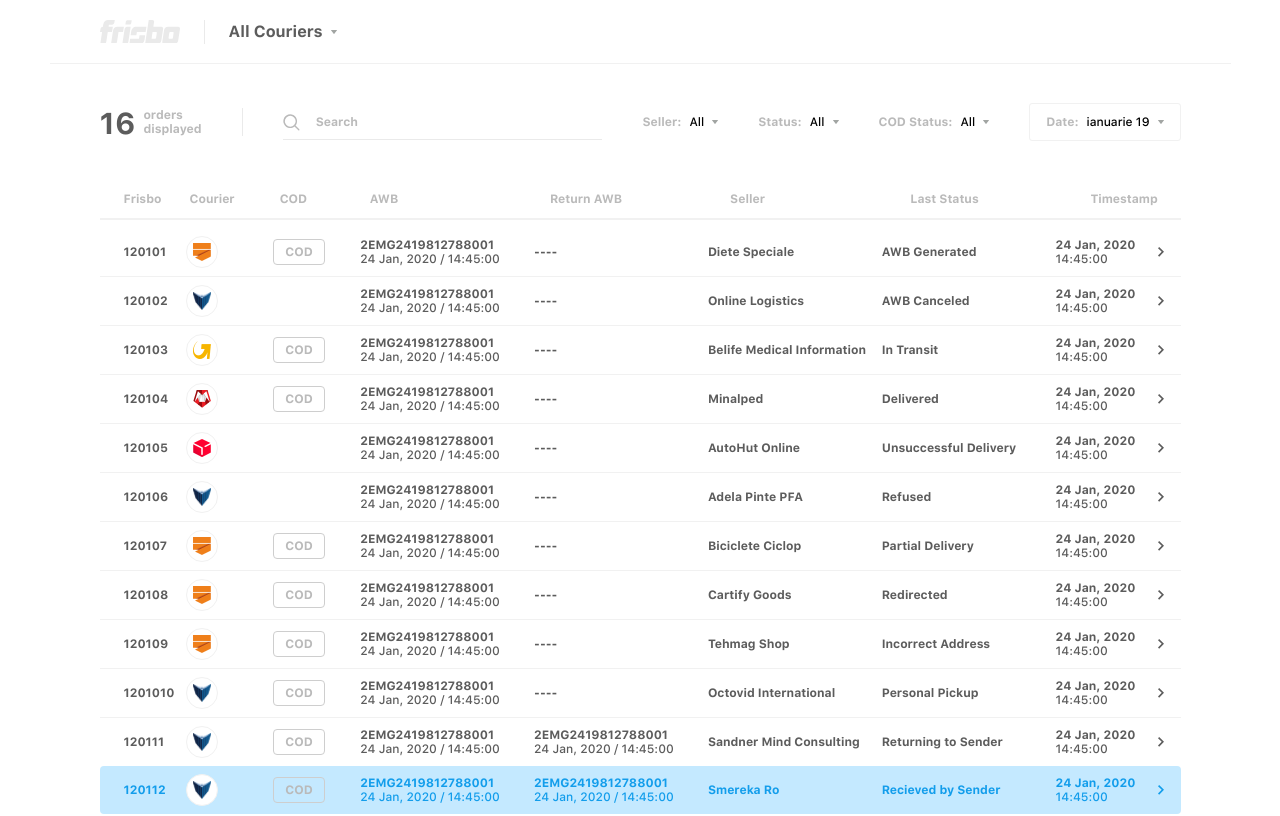
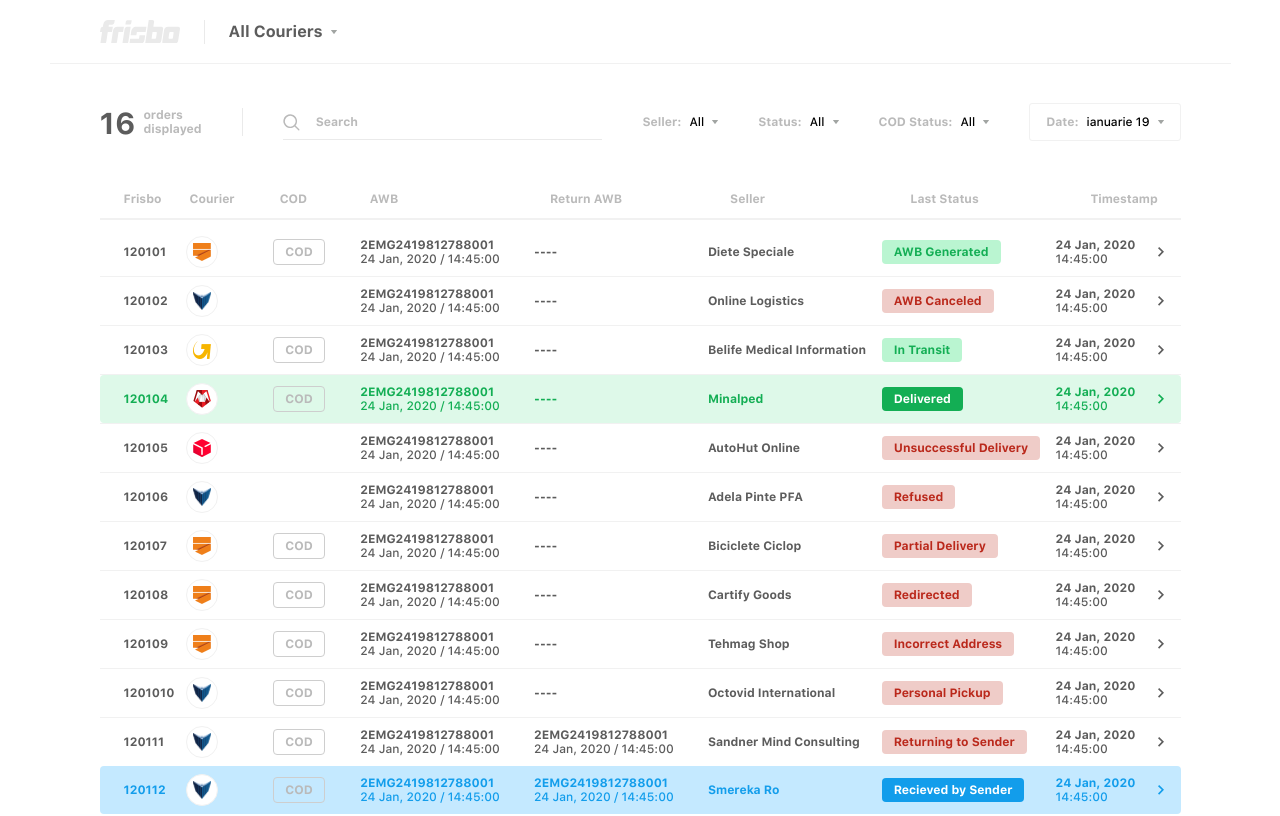
Before and after one commit to cojoclaudiu/app_couriers, a React (Vite) app: page / in a window 1280 px wide. Shown: the top 816 px of the page. Built offline with nearby package versions, Linux system fonts and the light colour scheme.

Commit message:
status label component

```diff
--- /dev/null
+++ b/src/components/StatusLabel/index.module.css
@@ -0,0 +1,31 @@
+.labelContainer {
+  display: flex;
+  padding: 0.5rem 1.2rem;
+  border-radius: 0.4rem;
+  width: max-content;
+}
+
+.coralFull {
+  background-color: var(--coral-1);
+  color: var(--coral);
+}
+
+.coralOutline {
+  border: 1px solid var(--coral);
+  color: var(--coral);
+}
+
+.blueFull {
+  background-color: var(--blue);
+  color: white;
+}
+
+.greenLight {
+  background-color: var(--green-2);
+  color: var(--green);
+}
+
+.greenDark {
+  background-color: var(--green);
+  color: white;
+}
--- /dev/null
+++ b/src/components/StatusLabel/index.tsx
@@ -0,0 +1,16 @@
+import styles from './index.module.css';
+
+interface IStatusLabel {
+  label: string;
+  color?: 'coralFull' | 'coralOutline' | 'blueFull' | 'greenDark' | 'greenLight';
+}
+
+function StatusLabel({ label, color }: IStatusLabel) {
+  return (
+    <div className={`${styles.labelContainer} ${color ? styles[color] : ''}`}>
+      {label}
+    </div>
+  );
+}
+
+export default StatusLabel;
--- a/src/components/TableFC/index.module.css
+++ b/src/components/TableFC/index.module.css
@@ -24,6 +24,12 @@
 .tableRow {
   height: 4.8rem;
   border-radius: 0.4rem;
+  background-color: white;
+  transition: all 0.1s ease-in;
+}
+
+.tableRow:hover {
+  filter: brightness(0.96);
 }
 
 .rowRed {
--- a/src/components/TableFC/index.tsx
+++ b/src/components/TableFC/index.tsx
@@ -4,6 +4,7 @@
 import COD from '../COD';
 import CourierAvatar from '../CourierAvatar';
 import ChevronIcon from '../Icons/ChevronIcon';
+import StatusLabel from '../StatusLabel';
 import Timestamp from '../Timestamp';
 import Cell from './Cell';
 import useRowDelimiter from './hooks/useRowDelimiter';
@@ -33,7 +34,7 @@
             <div
               className={`${styles.tableRow}   ${
                 (index === 15 ? styles.rowRed : '') ||
-                (index === 13 ? styles.rowGreen : '') ||
+                (index === 13 || index === 3 ? styles.rowGreen : '') ||
                 (index === 11 ? styles.rowBlue : '')
               }`}
             >
@@ -51,7 +52,21 @@
                 }
               />
               <Cell element={item.seller} />
-              <Cell element={item.lastStatus} />
+              <Cell
+                element={
+                  <StatusLabel
+                    label={item.lastStatus}
+                    color={
+                      ((index === 14 || index === 12 || index === 0 || index === 2) &&
+                        'greenLight') ||
+                      ((index === 13 || index === 3) && 'greenDark') ||
+                      (index === 15 && 'coralOutline') ||
+                      (index === 11 && 'blueFull') ||
+                      'coralFull'
+                    }
+                  />
+                }
+              />
               <Cell element={<Timestamp dateTime={item.timestamp} />} />
               <Cell
                 element={
```
